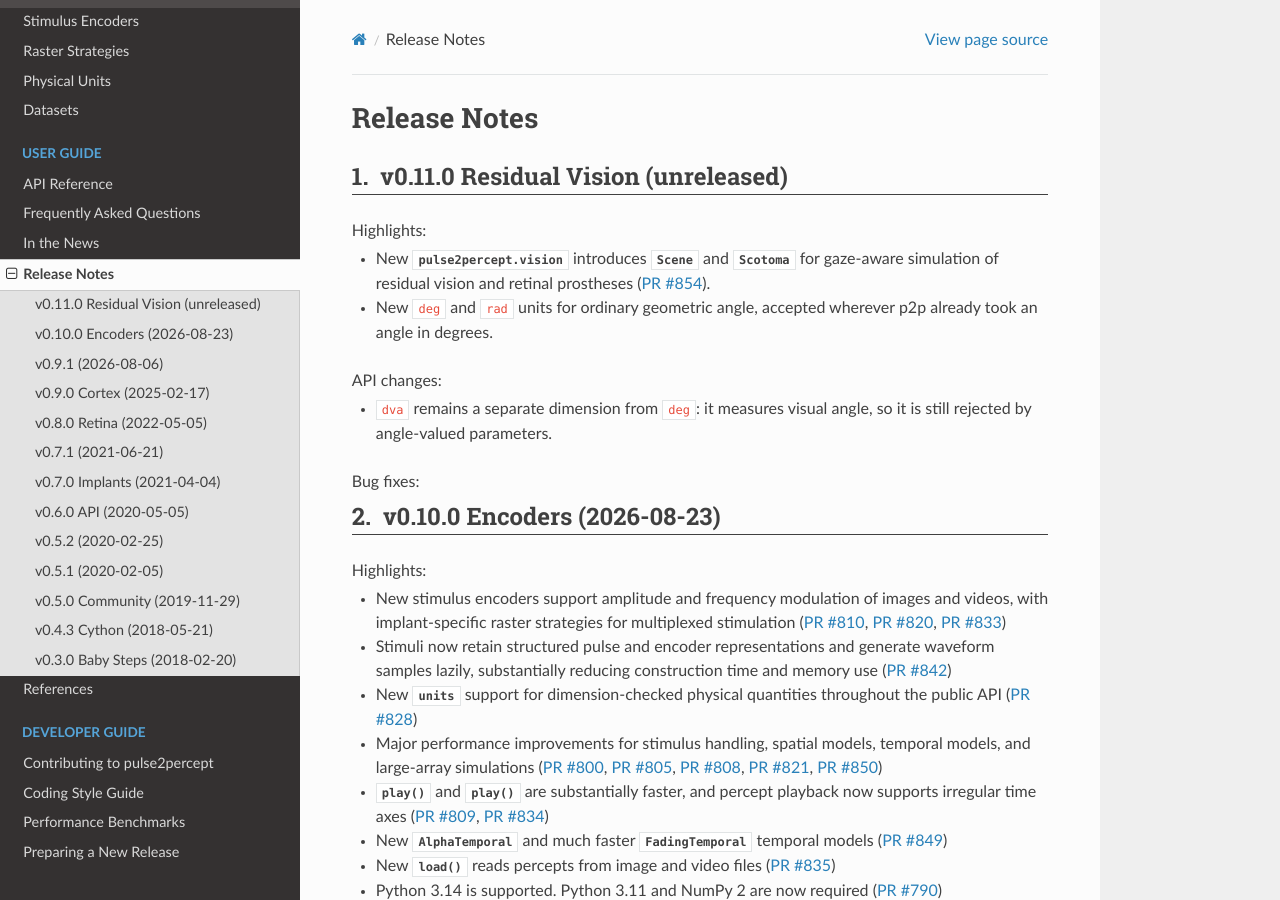
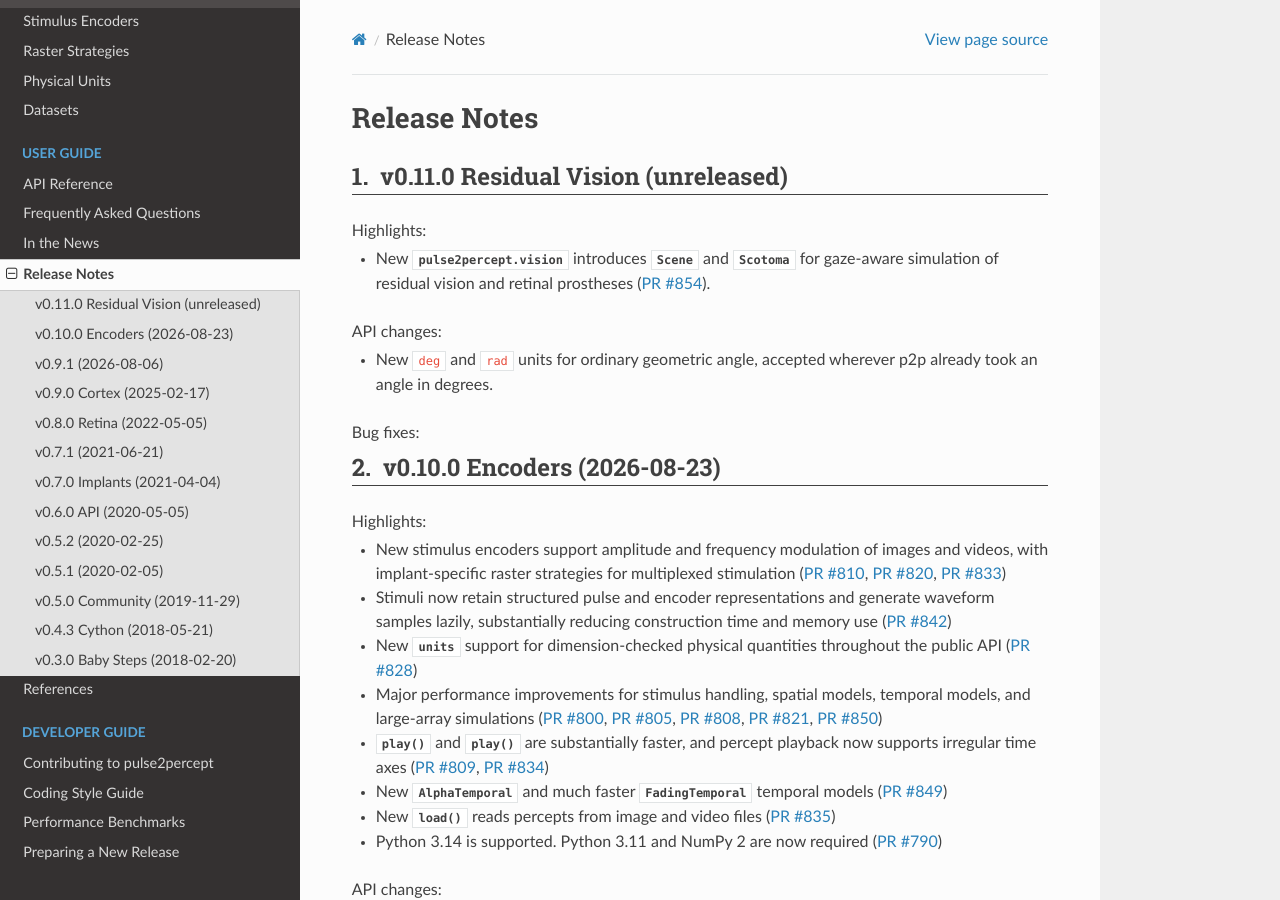
Before and after one commit to pulse2percept/pulse2percept, a Sphinx documentation site: the page built from doc/users/release_notes.rst, in a window 1280 px wide and 900 px high. Built offline with Sphinx 7.4.7 and the Read the Docs theme 3.1.0, drawn with Linux system fonts in a browser that asks for light colours; pages that are not in the unit, such as notebooks, are missing from menus.

Commit message:
fix docs

```diff
--- a/doc/users/release_notes.rst
+++ b/doc/users/release_notes.rst
@@ -13,13 +13,11 @@ Highlights:
   :py:class:`~pulse2percept.vision.Scene` and
   :py:class:`~pulse2percept.vision.Scotoma` for gaze-aware simulation of
   residual vision and retinal prostheses (:pull:`854`).
-* New ``deg`` and ``rad`` units for ordinary geometric angle, accepted
-  wherever p2p already took an angle in degrees.
 
 API changes:
 
-* ``dva`` remains a separate dimension from ``deg``: it measures visual angle,
-  so it is still rejected by angle-valued parameters.
+* New ``deg`` and ``rad`` units for ordinary geometric angle, accepted
+  wherever p2p already took an angle in degrees.
 
 Bug fixes:
 
```
Also changed, not shown: 2 other files.
